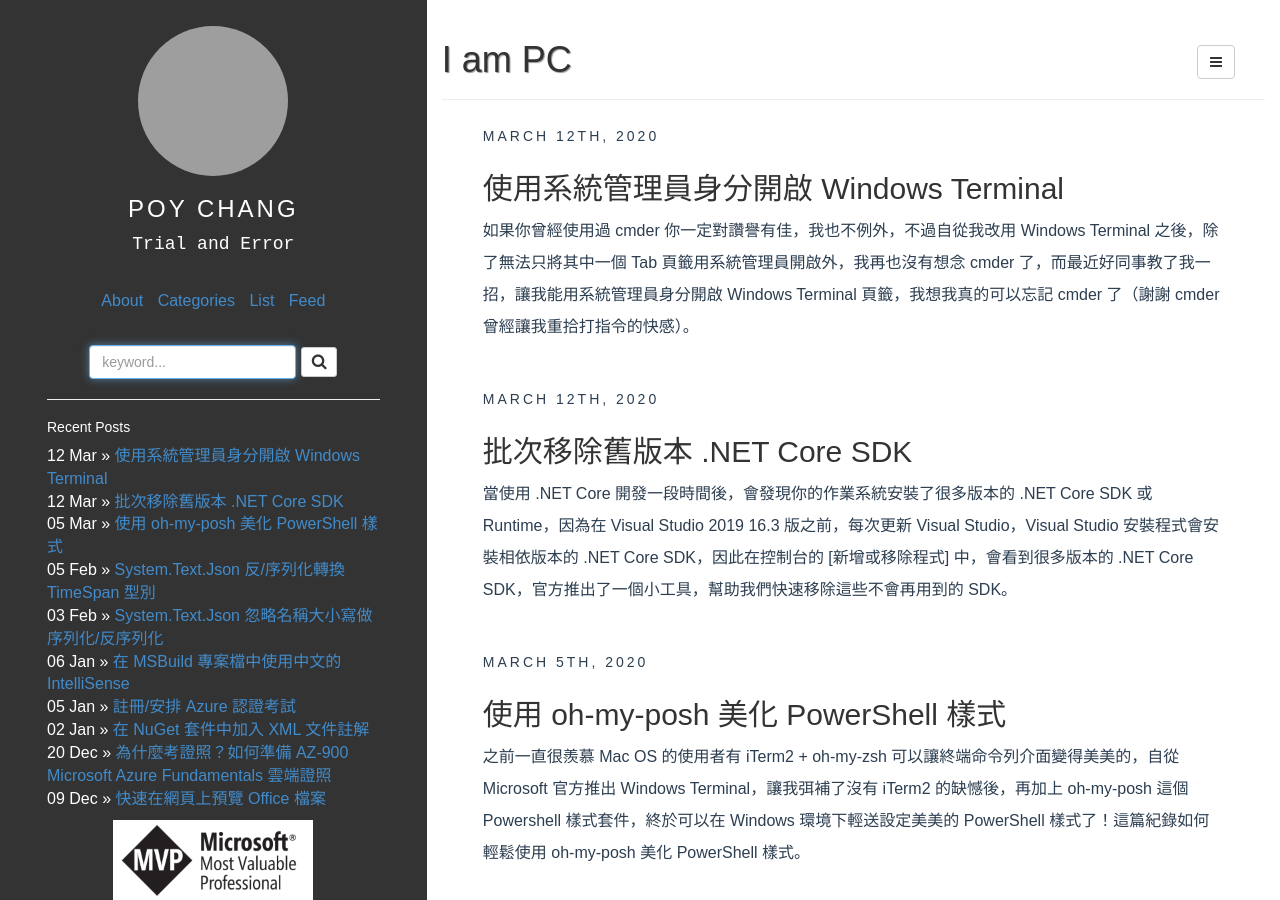
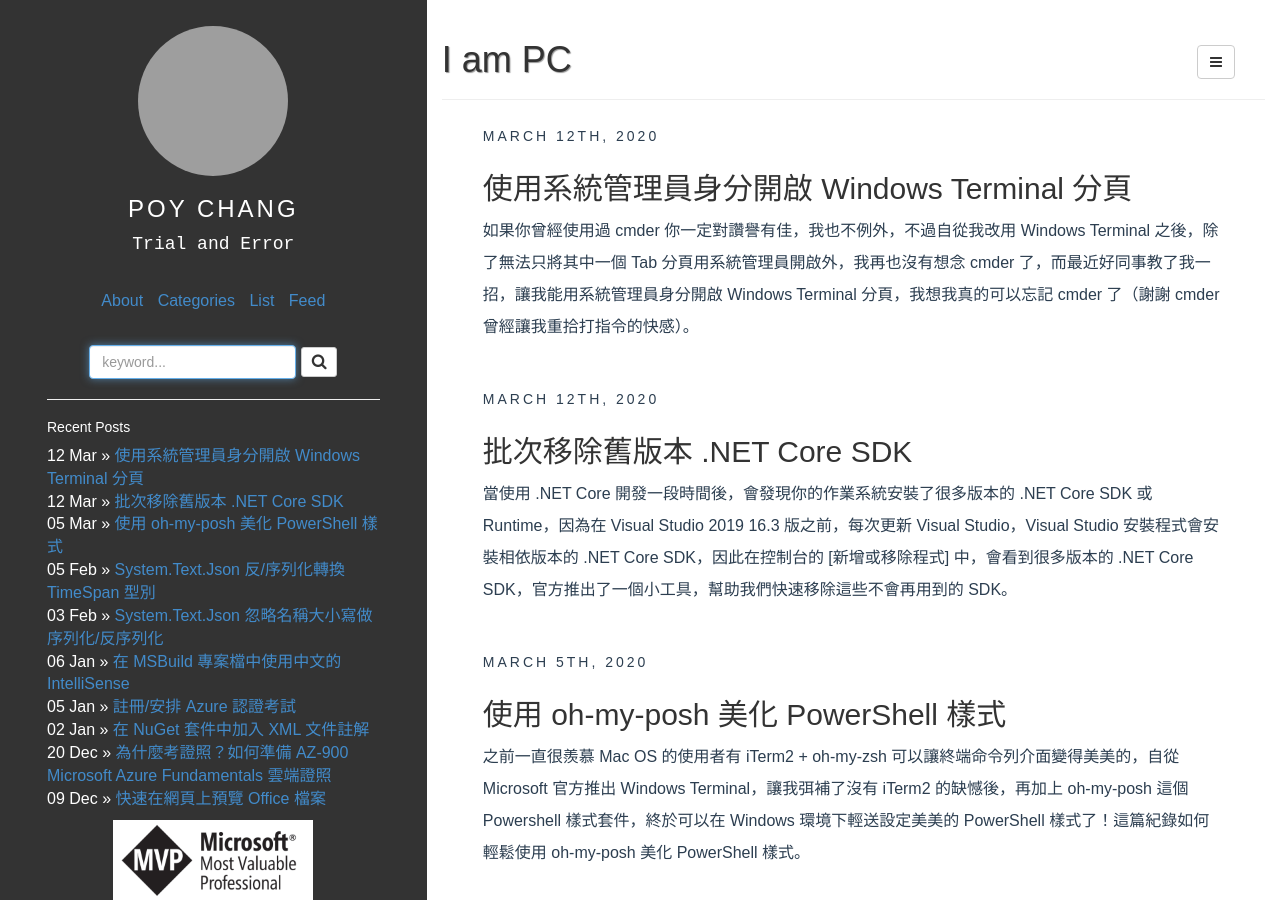
Before and after one commit to poychang/poychang.github.io, a Jekyll site: the page built from index.html, in a window 1280 px wide and 900 px high. Built offline with Jekyll 4.4.1, drawn with Linux system fonts in a browser that asks for light colours; some web fonts are replaced; the list of posts is cut into pages by our own code; grey boxes are pictures that could not be loaded.

Commit message:
alter post

````diff
--- a/_posts/2020-03-12-run-windows-terminal-as-administrator-with-elevated-admin-permissions.md
+++ b/_posts/2020-03-12-run-windows-terminal-as-administrator-with-elevated-admin-permissions.md
@@ -1,19 +1,19 @@
 ---
 layout: post
-title: 使用系統管理員身分開啟 Windows Terminal
+title: 使用系統管理員身分開啟 Windows Terminal 分頁
 date: 2020-03-12 22:52
 author: Poy Chang
 comments: true
 categories: [PowerShell, Tools]
 ---
 
-如果你曾經使用過 [cmder](https://cmder.net/) 你一定對讚譽有佳，我也不例外，不過自從我改用 [Windows Terminal](https://github.com/microsoft/terminal) 之後，除了無法只將其中一個 Tab 頁籤用系統管理員開啟外，我再也沒有想念 cmder 了，而最近好同事教了我一招，讓我能用系統管理員身分開啟 Windows Terminal 頁籤，我想我真的可以忘記 cmder 了（謝謝 cmder 曾經讓我重拾打指令的快感）。
+如果你曾經使用過 [cmder](https://cmder.net/) 你一定對讚譽有佳，我也不例外，不過自從我改用 [Windows Terminal](https://github.com/microsoft/terminal) 之後，除了無法只將其中一個 Tab 分頁用系統管理員開啟外，我再也沒有想念 cmder 了，而最近好同事教了我一招，讓我能用系統管理員身分開啟 Windows Terminal 分頁，我想我真的可以忘記 cmder 了（謝謝 cmder 曾經讓我重拾打指令的快感）。
 
-從這篇討論 [microsoft/terminal #632](https://github.com/microsoft/terminal/issues/632) 可以知道，基於安全性的考量，尚無計畫讓 Windows Terminal 同時開啟**提升權限的頁籤**（具系統管理者權限的頁籤）以及**一般頁籤**。
+從這篇討論 [microsoft/terminal #632](https://github.com/microsoft/terminal/issues/632) 可以知道，基於安全性的考量，尚無計畫讓 Windows Terminal 同時開啟**提升權限的分頁**（具系統管理者權限的分頁）以及**一般分頁**。
 
 >但 [2020/02/14 從討論串的更新](https://github.com/microsoft/terminal/issues/632#issuecomment-491033558)發現，事情是忽有一點曙光，雖然還是非計畫內，但開發團隊似乎找到了解法。
 
-如果你曾經使用過 Linux 或 Unix base 的系統，那你一定對 `sudo` 這個指令很熟悉，這是一隻允許使用者透過安全的方式使用特殊的權限來執行程式的指令，那我們能不能在 Windows 用類似的方法，讓我們將 Windows Terminal 的頁籤，在啟動 Shell 的時候，用像 `sudo` 這樣的指令來賦予系統管理者權限呢？
+如果你曾經使用過 Linux 或 Unix base 的系統，那你一定對 `sudo` 這個指令很熟悉，這是一隻允許使用者透過安全的方式使用特殊的權限來執行程式的指令，那我們能不能在 Windows 用類似的方法，讓我們將 Windows Terminal 的分頁，在啟動 Shell 的時候，用像 `sudo` 這樣的指令來賦予系統管理者權限呢？
 
 [gerardog/gsudo](https://github.com/gerardog/gsudo) 這個開源專案就是這次的主角！
 
@@ -46,7 +46,7 @@
 ]
 ```
 
-最關鍵的設定就是 `commandline` 這個屬性，他使用 `gsudo` 去啟動 `powershell.exe` 使之有系統管理者的權限，想當然而的，使用此頁籤的時候，會跳出 Windows 的 UAC 確認視窗，確認你真的要用系統管理者權限開啟，但這個確認視窗只會跳出一次，在同一個 Windows Terminal 底下，只需要做一次 UAC 的確認。
+最關鍵的設定就是 `commandline` 這個屬性，他使用 `gsudo` 去啟動 `powershell.exe` 使之有系統管理者的權限，想當然而的，使用此分頁的時候，會跳出 Windows 的 UAC 確認視窗，確認你真的要用系統管理者權限開啟，但這個確認視窗只會跳出一次，在同一個 Windows Terminal 底下，只需要做一次 UAC 的確認。
 
 另外，我為了區分是否是使用 `gsudo` 來啟動具有系統管理者權限的 PowerShell，我改了 PowerShell 圖示的顏色，方便我識別。
 
@@ -54,7 +54,7 @@
 
 ![清單中有使用系統管理者權限啟動 PowerShell 的選項](https://i.imgur.com/oIDcqw9.png)
 
-除了啟動時會出現 UAC 的確認是窗外，可以怎樣驗證該頁籤是具有系統管理者權限的呢？以 PowerShell 來說，我們可以透過執行 `net session` 這個指令來判別，如果執行解決是 `There are no entries in the list.` 則帶表有系統管理者權限來使用 `net` 指令，如果沒有權限了話，則會看到 `Access is denied.` 的提示訊息。
+除了啟動時會出現 UAC 的確認是窗外，可以怎樣驗證該分頁是具有系統管理者權限的呢？以 PowerShell 來說，我們可以透過執行 `net session` 這個指令來判別，如果執行解決是 `There are no entries in the list.` 則帶表有系統管理者權限來使用 `net` 指令，如果沒有權限了話，則會看到 `Access is denied.` 的提示訊息。
 
 下圖左邊就是一般權限的執行結果，右邊則是具有系統管理者權限的執行結果：
 
````
